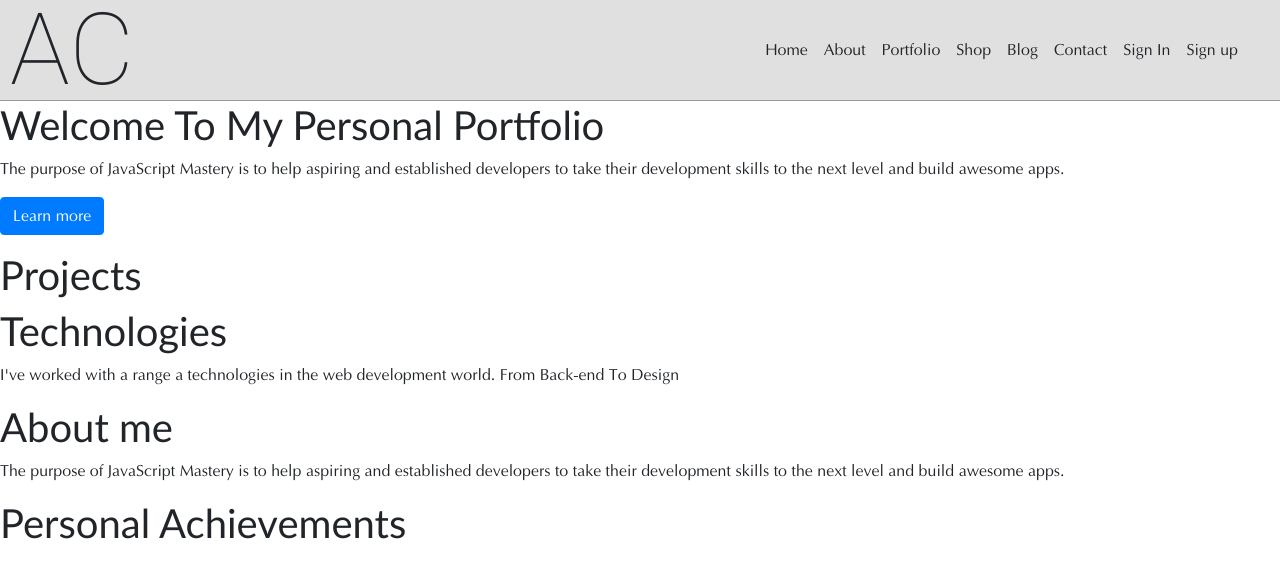
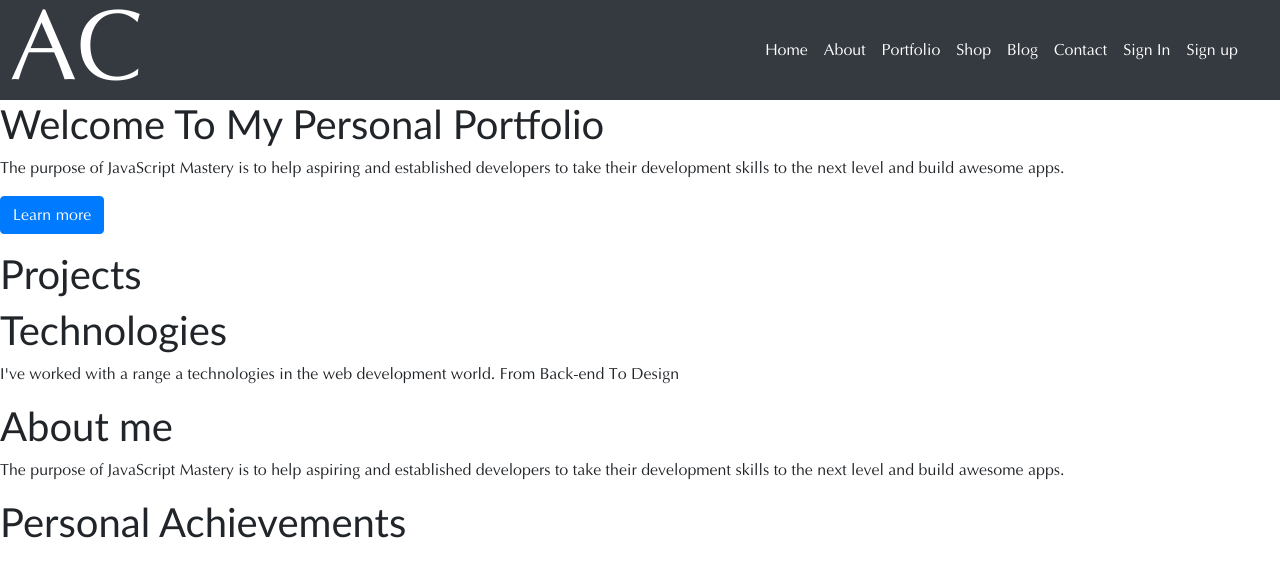
Before and after one commit to alanchavezt/AlanReact, a React app: page / in a window 1280 px wide. Shown: the top 578 px of the page. Built offline with nearby package versions, Linux system fonts and the light colour scheme.

Commit message:
Sidebar component created and improved header and navbar styling

```diff
--- a/src/App.js
+++ b/src/App.js
@@ -4,6 +4,7 @@ import { BrowserRouter as Router, Route, Switch } from "react-router-dom";
 import axios from 'axios';
 
 import { Header } from './components/common';
+import Sidebar from "./components/common/sidebar";
 
 // Authentication
 import { getToken, removeUserSession, setUserSession } from './utils/Common';
@@ -58,6 +59,11 @@ function App() {
         <div className="App">
             <Router>
                 <Header></Header>
+
+                {/*todo: add the side bar to display the admin pages list*/}
+                {/*<Sidebar/>*/}
+
+                <section>
                     <Suspense fallback={<div>Loading...</div>}>
                         <Switch>
                             <Route path="/signup" exact component={SignUp}/>
@@ -117,6 +123,7 @@ function App() {
                             <Route path="/shop/:id" component={ItemView}/>
                         </Switch>
                     </Suspense>
+                </section>
             </Router>
         </div>
     );
--- a/src/components/common/header/Header.css
+++ b/src/components/common/header/Header.css
@@ -21,7 +21,7 @@
 .header-logo {
     color: inherit;
     text-decoration: inherit;
-    font-family: RobotoThin;
+    font-family: Optima;
     font-size: 100px;
 }
 
--- /dev/null
+++ b/src/components/common/sidebar/Sidebar.css
@@ -0,0 +1,14 @@
+.sidebar {
+    position: absolute;
+    top: 100px;
+    left: 0;
+    height: 100%;
+    width: 185px;
+    bottom: 0;
+    transition: all ease-in-out 0.5s;
+    z-index: 9997;
+    padding: 0 15px;
+    background: #040b14;
+    overflow-y: auto;
+    color: white
+}
--- /dev/null
+++ b/src/components/common/sidebar/Sidebar.js
@@ -0,0 +1,12 @@
+import React from "react";
+import "./Sidebar.css"
+
+const Sidebar = (props) => {
+    return (
+        <div className="sidebar">
+            Side Bar
+        </div>
+    );
+};
+
+export default Sidebar;
--- /dev/null
+++ b/src/components/common/sidebar/index.js
@@ -0,0 +1,3 @@
+import Sidebar from "./Sidebar";
+
+export default Sidebar;
--- a/src/index.css
+++ b/src/index.css
@@ -43,8 +43,8 @@ body {
 
 .header {
   padding: 10px;
-  background: #e0e0e0;
-  border-bottom: 1px solid #999;
+  background: #343a40 !important;
+  color: white;
 }
 .header a {
   /*color: #0072ff;*/
```
Lines whose indentation alone changed are shown as unchanged.
